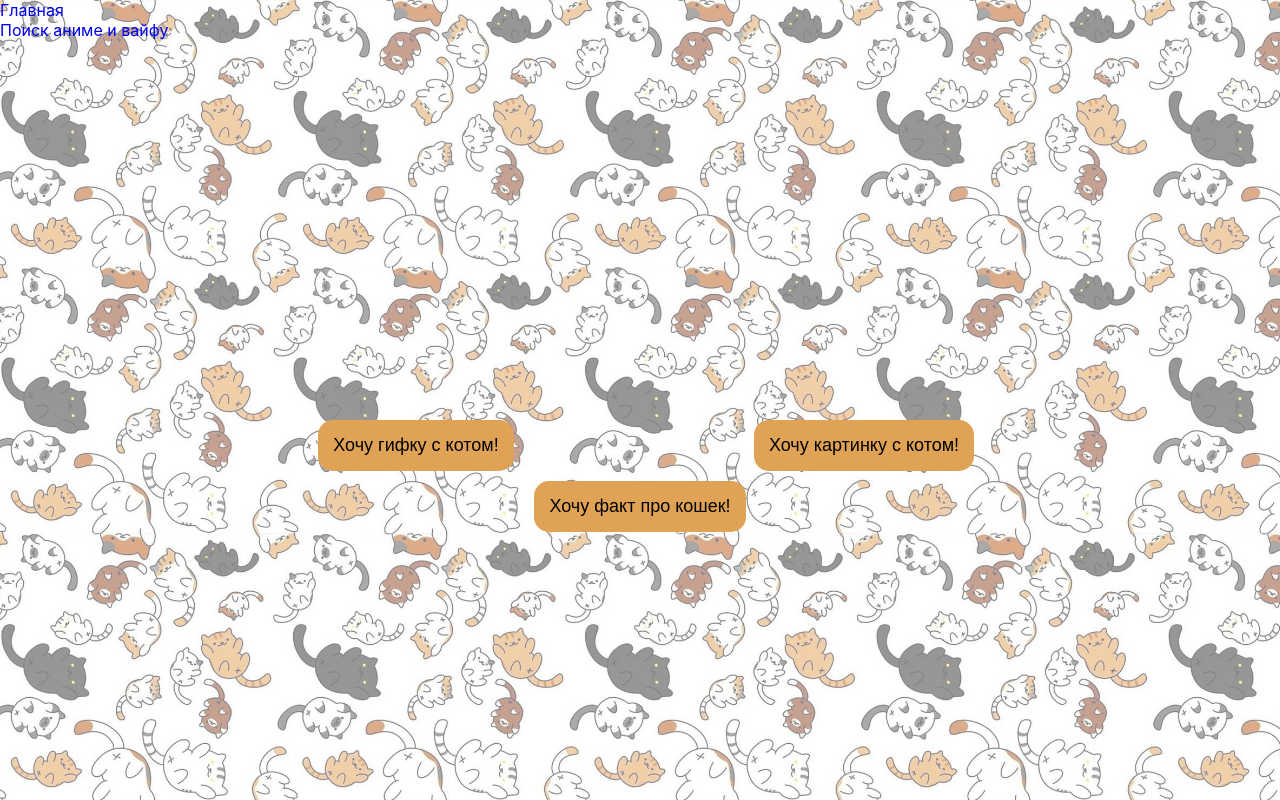
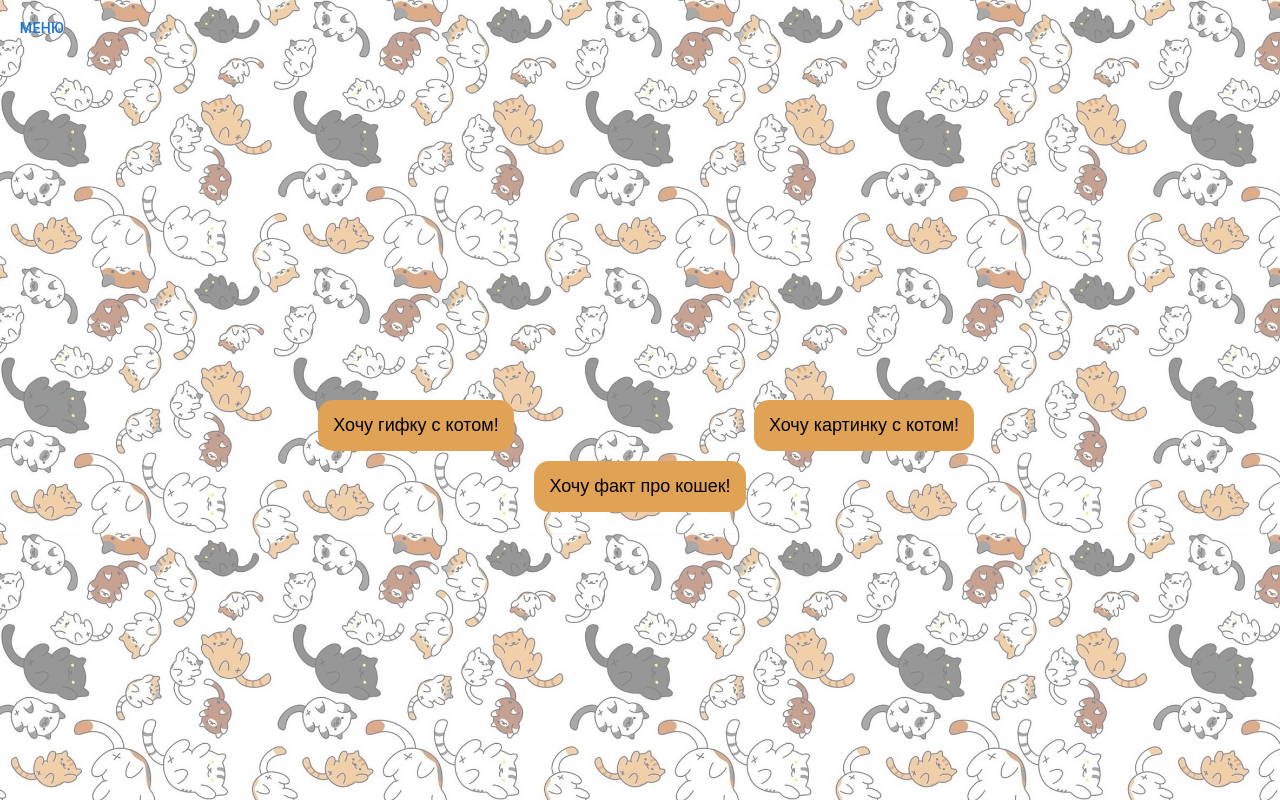
Before and after one commit to NSLyuma/anicat, a React (Create React App) app: page /cats in a window 1280 px wide. Built offline with nearby package versions, Linux system fonts and the light colour scheme.

Commit message:
Finished stylizing cats

```diff
--- a/package.json
+++ b/package.json
@@ -3,6 +3,9 @@
   "version": "0.1.0",
   "private": true,
   "dependencies": {
+    "@emotion/react": "^11.10.5",
+    "@emotion/styled": "^11.10.5",
+    "@mui/material": "^5.11.4",
     "@testing-library/jest-dom": "^5.16.5",
     "@testing-library/react": "^13.4.0",
     "@testing-library/user-event": "^13.5.0",
--- a/src/components/Nav.tsx
+++ b/src/components/Nav.tsx
@@ -1,3 +1,7 @@
+import * as React from 'react';
+import Button from '@mui/material/Button';
+import Menu from '@mui/material/Menu';
+import MenuItem from '@mui/material/MenuItem';
 import { Link } from 'react-router-dom';
 
 export interface StandardComponentProps {
@@ -6,12 +10,50 @@ export interface StandardComponentProps {
 }
 
 function Nav({ link, text }: StandardComponentProps) {
+  const [anchorEl, setAnchorEl] = React.useState<null | HTMLElement>(null);
+  const open = Boolean(anchorEl);
+  const handleClick = (event: React.MouseEvent<HTMLElement>) => {
+    setAnchorEl(event.currentTarget);
+  };
+  const handleClose = () => {
+    setAnchorEl(null);
+  };
+
   return (
     <div>
-      <nav className="nav">
-        <Link to="/">Главная</Link>
-        <Link to={`/${link}`}>{text}</Link>
-      </nav>
+      <Button
+        id="demo-positioned-button"
+        aria-controls={open ? 'demo-positioned-menu' : undefined}
+        aria-haspopup="true"
+        aria-expanded={open ? 'true' : undefined}
+        onClick={handleClick}
+        sx={{ position: 'absolute', top: '10px', left: '10px' }}
+      >
+        Меню
+      </Button>
+      <Menu
+        id="demo-positioned-menu"
+        aria-labelledby="demo-positioned-button"
+        anchorEl={anchorEl}
+        open={open}
+        onClose={handleClose}
+        anchorOrigin={{
+          vertical: 'top',
+          horizontal: 'left',
+        }}
+        transformOrigin={{
+          vertical: 'top',
+          horizontal: 'left',
+        }}
+      >
+        <MenuItem onClick={handleClose}>
+          <Link to="/">Главная</Link>
+        </MenuItem>
+
+        <MenuItem onClick={handleClose}>
+          <Link to={`/${link}`}>{text}</Link>
+        </MenuItem>
+      </Menu>
     </div>
   );
 }
--- a/src/routes/Cats.tsx
+++ b/src/routes/Cats.tsx
@@ -1,4 +1,3 @@
-import { Link } from 'react-router-dom';
 import CatFact from '../components/CatFact';
 import CatGif from '../components/CatGif';
 import CatImg from '../components/CatImg';
--- a/src/styles/App.css
+++ b/src/styles/App.css
@@ -43,14 +43,6 @@
   background-size: cover;
 }
 
-.nav {
-  display: flex;
-  flex-direction: column;
-  position: absolute;
-  top: 0;
-  left: 0;
-}
-
 .back-cats {
   background: url(../../public/bg-cats.jpg);
   background-size: cover;
@@ -68,7 +60,7 @@
   width: 70%;
   display: flex;
   justify-content: space-around;
-  margin-top: 50px;
+  margin-top: 30px;
 }
 
 .file {
@@ -78,6 +70,7 @@
 }
 .file_last {
   margin-top: 10px;
+  width: 80%;
 }
 .file_item {
   width: 350px;
@@ -97,7 +90,6 @@
   border-radius: 10px;
   padding: 10px;
   font-size: 20px;
-  width: 70%;
   margin-top: 10px;
   text-align: center;
 }
--- a/src/styles/App.sass
+++ b/src/styles/App.sass
@@ -38,12 +38,6 @@ $colorCats: #2c2f2e
       background: url(../../public/anime5.gif)
       background-size: cover
 
-.nav
-  display: flex
-  flex-direction: column
-  position: absolute
-  top: 0
-  left: 0
 
 .back-cats
   background: url(../../public/bg-cats.jpg)
@@ -60,7 +54,7 @@ $colorCats: #2c2f2e
     width: 70%
     display: flex
     justify-content: space-around
-    margin-top: 50px
+    margin-top: 30px
 
 .file
   display: flex
@@ -68,6 +62,7 @@ $colorCats: #2c2f2e
   align-items: center
   &_last
     margin-top: 10px
+    width: 80%
   &_item
     width: 350px
     height: 350px
@@ -84,7 +79,6 @@ $colorCats: #2c2f2e
     border-radius: 10px
     padding: 10px
     font-size: 20px
-    width: 70%
     margin-top: 10px
     text-align: center
   &_btn
--- a/src/styles/index.css
+++ b/src/styles/index.css
@@ -11,6 +11,16 @@ a {
 button {
   border: none;
   background-color: transparent;
+  transition: all 0.3s;
+}
+
+button:hover {
+  box-shadow: 0px 0 5px -3px rgb(0 0 0 / 40%), 0px 0 10px 1px rgb(0 0 0 / 34%),
+    0px 0 14px 2px rgb(0 0 0 / 22%);
+}
+
+button:active {
+  transform: scale(0.95);
 }
 
 input {
```
Also changed, not shown: 2 other files (tests, documents, lock files or other folders).
